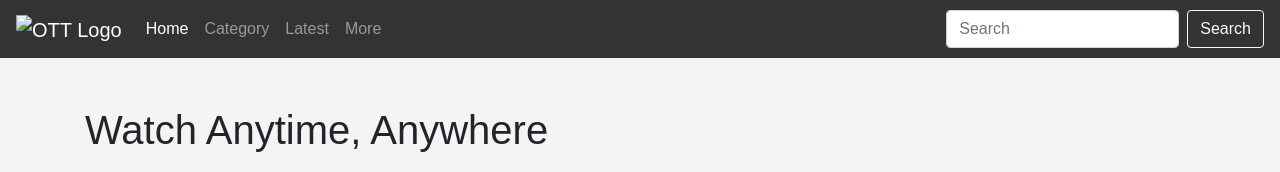
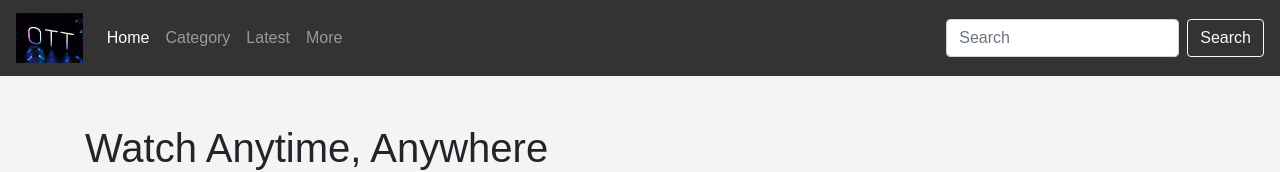
Before and after one commit to mnayeembasha/net-prime, a plain HTML site: page index.html in a window 1280 px wide. Shown: the top 172 px of the page. Drawn offline with nearby package versions, Linux system fonts and the light colour scheme.

Commit message:
Update index.html

```diff
--- a/index.html
+++ b/index.html
@@ -35,7 +35,7 @@
 
 <!-- Navbar -->
 <nav class="navbar navbar-expand-lg navbar-dark">
-    <a class="navbar-brand" href="#"><img src="logo.png" alt="OTT Logo"></a>
+    <a class="navbar-brand" href="#"><img src="logo.jpeg" alt="OTT Logo"></a>
     <button class="navbar-toggler" type="button" data-toggle="collapse" data-target="#navbarNav" aria-controls="navbarNav" aria-expanded="false" aria-label="Toggle navigation">
         <span class="navbar-toggler-icon"></span>
     </button>
```
